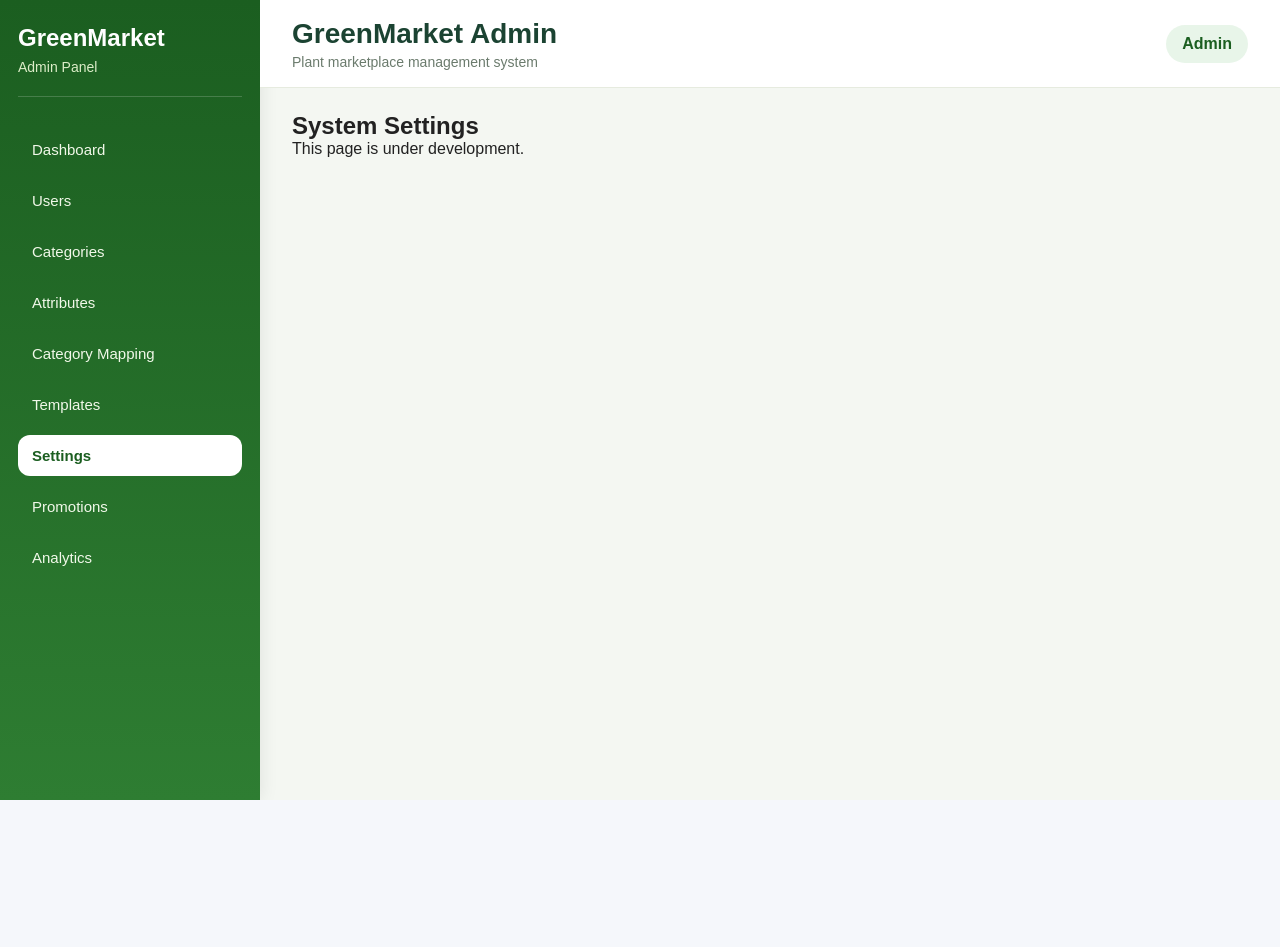
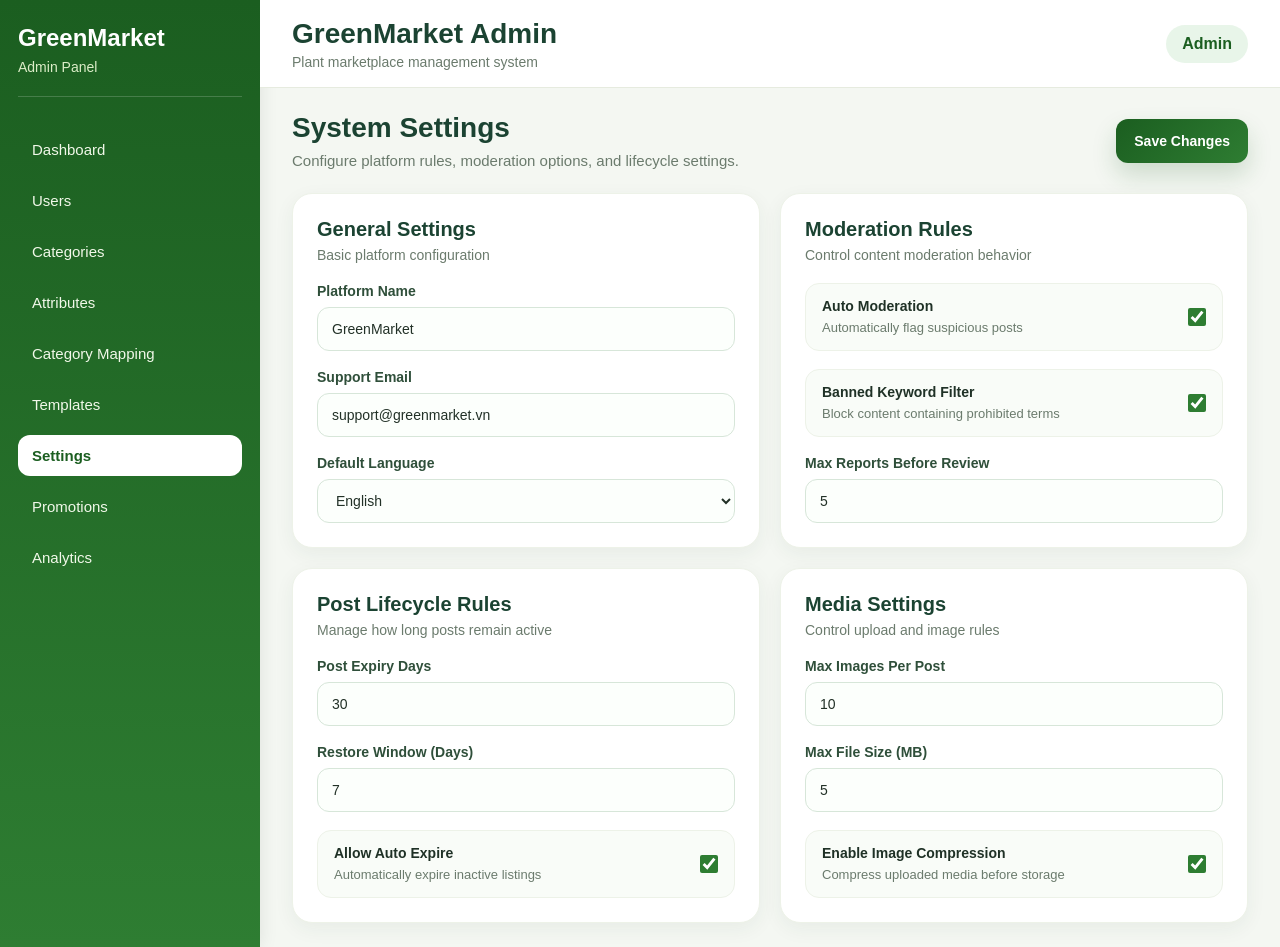
Before and after one commit to oopsntn/GreenMarket, a React (Vite) app in the folder admin-web/: page /settings in a window 1280 px wide. Before the commit the page ends 800 px from the top, so only its background shows below. Built offline with nearby package versions, Linux system fonts and the light colour scheme.

Commit message:
build system settings page ui

```diff
--- /dev/null
+++ b/admin-web/src/pages/SettingsPage.css
@@ -0,0 +1,130 @@
+.settings-page {
+  display: flex;
+  flex-direction: column;
+  gap: 24px;
+}
+
+.settings-page__header {
+  display: flex;
+  align-items: center;
+  justify-content: space-between;
+  gap: 16px;
+}
+
+.settings-page__header h2 {
+  font-size: 28px;
+  color: #1b4332;
+  margin-bottom: 8px;
+}
+
+.settings-page__header p {
+  color: #6b7b6d;
+  font-size: 15px;
+}
+
+.settings-page__save-btn {
+  height: 44px;
+  padding: 0 18px;
+  border: none;
+  border-radius: 12px;
+  background: linear-gradient(135deg, #1b5e20 0%, #2e7d32 100%);
+  color: #ffffff;
+  font-size: 14px;
+  font-weight: 700;
+  cursor: pointer;
+  box-shadow: 0 12px 24px rgba(27, 94, 32, 0.18);
+}
+
+.settings-grid {
+  display: grid;
+  grid-template-columns: repeat(2, minmax(0, 1fr));
+  gap: 20px;
+}
+
+.settings-card {
+  background-color: #ffffff;
+  border: 1px solid #edf2e8;
+  border-radius: 20px;
+  padding: 24px;
+  box-shadow: 0 6px 20px rgba(27, 67, 50, 0.06);
+}
+
+.settings-card__header {
+  margin-bottom: 20px;
+}
+
+.settings-card__header h3 {
+  font-size: 20px;
+  color: #1b4332;
+  margin-bottom: 6px;
+}
+
+.settings-card__header p {
+  font-size: 14px;
+  color: #6b7b6d;
+}
+
+.settings-form {
+  display: flex;
+  flex-direction: column;
+  gap: 18px;
+}
+
+.settings-field {
+  display: flex;
+  flex-direction: column;
+  gap: 8px;
+}
+
+.settings-field label {
+  font-size: 14px;
+  font-weight: 600;
+  color: #2f4f3a;
+}
+
+.settings-field input,
+.settings-field select {
+  height: 44px;
+  border: 1px solid #d7e6d9;
+  border-radius: 12px;
+  padding: 0 14px;
+  font-size: 14px;
+  outline: none;
+  background-color: #fcfffc;
+  color: #223127;
+}
+
+.settings-field input:focus,
+.settings-field select:focus {
+  border-color: #43a047;
+  box-shadow: 0 0 0 4px rgba(67, 160, 71, 0.12);
+}
+
+.settings-toggle {
+  display: flex;
+  align-items: center;
+  justify-content: space-between;
+  gap: 16px;
+  border: 1px solid #edf2e8;
+  border-radius: 14px;
+  padding: 14px 16px;
+  background-color: #f9fcf8;
+}
+
+.settings-toggle strong {
+  display: block;
+  font-size: 14px;
+  color: #1f3126;
+  margin-bottom: 4px;
+}
+
+.settings-toggle span {
+  font-size: 13px;
+  color: #6b7b6d;
+}
+
+.settings-toggle input {
+  width: 18px;
+  height: 18px;
+  accent-color: #2e7d32;
+}
--- /dev/null
+++ b/admin-web/src/pages/SettingsPage.tsx
@@ -0,0 +1,144 @@
+import "./SettingsPage.css";
+
+function SettingsPage() {
+  return (
+    <div className="settings-page">
+      <div className="settings-page__header">
+        <div>
+          <h2>System Settings</h2>
+          <p>
+            Configure platform rules, moderation options, and lifecycle
+            settings.
+          </p>
+        </div>
+
+        <button className="settings-page__save-btn" type="button">
+          Save Changes
+        </button>
+      </div>
+
+      <div className="settings-grid">
+        <section className="settings-card">
+          <div className="settings-card__header">
+            <h3>General Settings</h3>
+            <p>Basic platform configuration</p>
+          </div>
+
+          <div className="settings-form">
+            <div className="settings-field">
+              <label htmlFor="platform-name">Platform Name</label>
+              <input
+                id="platform-name"
+                type="text"
+                defaultValue="GreenMarket"
+              />
+            </div>
+
+            <div className="settings-field">
+              <label htmlFor="support-email">Support Email</label>
+              <input
+                id="support-email"
+                type="email"
+                defaultValue="support@greenmarket.vn"
+              />
+            </div>
+
+            <div className="settings-field">
+              <label htmlFor="default-language">Default Language</label>
+              <select id="default-language" defaultValue="English">
+                <option>English</option>
+                <option>Vietnamese</option>
+              </select>
+            </div>
+          </div>
+        </section>
+
+        <section className="settings-card">
+          <div className="settings-card__header">
+            <h3>Moderation Rules</h3>
+            <p>Control content moderation behavior</p>
+          </div>
+
+          <div className="settings-form">
+            <div className="settings-toggle">
+              <div>
+                <strong>Auto Moderation</strong>
+                <span>Automatically flag suspicious posts</span>
+              </div>
+              <input type="checkbox" defaultChecked />
+            </div>
+
+            <div className="settings-toggle">
+              <div>
+                <strong>Banned Keyword Filter</strong>
+                <span>Block content containing prohibited terms</span>
+              </div>
+              <input type="checkbox" defaultChecked />
+            </div>
+
+            <div className="settings-field">
+              <label htmlFor="report-limit">Max Reports Before Review</label>
+              <input id="report-limit" type="number" defaultValue={5} />
+            </div>
+          </div>
+        </section>
+
+        <section className="settings-card">
+          <div className="settings-card__header">
+            <h3>Post Lifecycle Rules</h3>
+            <p>Manage how long posts remain active</p>
+          </div>
+
+          <div className="settings-form">
+            <div className="settings-field">
+              <label htmlFor="post-expiry">Post Expiry Days</label>
+              <input id="post-expiry" type="number" defaultValue={30} />
+            </div>
+
+            <div className="settings-field">
+              <label htmlFor="restore-window">Restore Window (Days)</label>
+              <input id="restore-window" type="number" defaultValue={7} />
+            </div>
+
+            <div className="settings-toggle">
+              <div>
+                <strong>Allow Auto Expire</strong>
+                <span>Automatically expire inactive listings</span>
+              </div>
+              <input type="checkbox" defaultChecked />
+            </div>
+          </div>
+        </section>
+
+        <section className="settings-card">
+          <div className="settings-card__header">
+            <h3>Media Settings</h3>
+            <p>Control upload and image rules</p>
+          </div>
+
+          <div className="settings-form">
+            <div className="settings-field">
+              <label htmlFor="max-images">Max Images Per Post</label>
+              <input id="max-images" type="number" defaultValue={10} />
+            </div>
+
+            <div className="settings-field">
+              <label htmlFor="max-size">Max File Size (MB)</label>
+              <input id="max-size" type="number" defaultValue={5} />
+            </div>
+
+            <div className="settings-toggle">
+              <div>
+                <strong>Enable Image Compression</strong>
+                <span>Compress uploaded media before storage</span>
+              </div>
+              <input type="checkbox" defaultChecked />
+            </div>
+          </div>
+        </section>
+      </div>
+    </div>
+  );
+}
+
+export default SettingsPage;
--- a/admin-web/src/routes/AppRoutes.tsx
+++ b/admin-web/src/routes/AppRoutes.tsx
@@ -6,6 +6,7 @@ import CategoryAttributeMappingPage from "../pages/CategoryAttributeMappingPage"
 import DashboardPage from "../pages/DashboardPage";
 import LoginPage from "../pages/LoginPage";
 import PlaceholderPage from "../pages/PlaceholderPage";
+import SettingsPage from "../pages/SettingsPage";
 import TemplatesPage from "../pages/TemplatesPage";
 import UsersPage from "../pages/UsersPage";
 
@@ -26,10 +27,7 @@ function AppRoutes() {
             element={<CategoryAttributeMappingPage />}
           />
           <Route path="templates" element={<TemplatesPage />} />
-          <Route
-            path="settings"
-            element={<PlaceholderPage title="System Settings" />}
-          />
+          <Route path="settings" element={<SettingsPage />} />
           <Route
             path="promotions"
             element={<PlaceholderPage title="Promotions Management" />}
```
